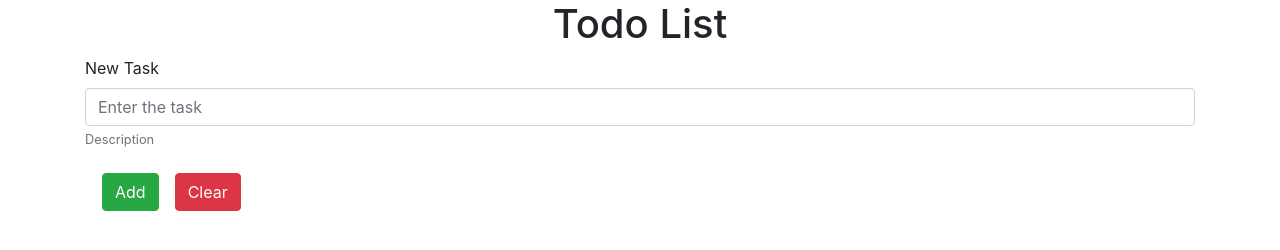
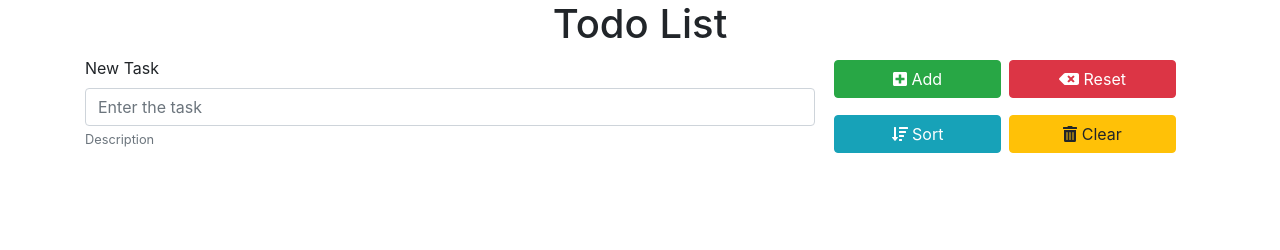
Before and after one commit to rishab-goel-git/todolist, a plain HTML site: page index.html in a window 1280 px wide. Drawn offline with nearby package versions, Linux system fonts and the light colour scheme.

Commit message:
buttons layout handled on resizing the window

```diff
--- a/index.html
+++ b/index.html
@@ -10,6 +10,7 @@
     <script src="https://code.jquery.com/jquery-3.5.1.slim.min.js" integrity="sha384-DfXdz2htPH0lsSSs5nCTpuj/zy4C+OGpamoFVy38MVBnE+IbbVYUew+OrCXaRkfj" crossorigin="anonymous"></script>
     <script src="https://cdn.jsdelivr.net/npm/popper.js@1.16.0/dist/umd/popper.min.js" integrity="sha384-Q6E9RHvbIyZFJoft+2mJbHaEWldlvI9IOYy5n3zV9zzTtmI3UksdQRVvoxMfooAo" crossorigin="anonymous"></script>
     <script src="https://stackpath.bootstrapcdn.com/bootstrap/4.5.0/js/bootstrap.min.js" integrity="sha384-OgVRvuATP1z7JjHLkuOU7Xw704+h835Lr+6QL9UvYjZE3Ipu6Tp75j7Bh/kR0JKI" crossorigin="anonymous"></script>
+    <script src = "https://cdnjs.cloudflare.com/ajax/libs/font-awesome/5.13.0/js/all.js"></script>
     <script defer src="script.js"></script>
     <link rel="stylesheet" href="style.css">
 </head>
@@ -18,19 +19,37 @@
     <h1 align = "center">Todo List</h1>
     <!------ Input box   ------->
     <div class = "row" >
-       <div class = "col">
-
+       <div class = "col-8">
            <div class="form-group">
                <label for="inpNewTask">New Task</label>
                <input type="text" class="form-control" id="inpNewTask" aria-describedby="newTaskHelp" placeholder="Enter the task">
                <small id="newTaskHelp" class="form-text text-muted">Description</small>
            </div>
        </div>
-    </div>
-    <!-----Buttons ----->
-    <div class="row px-4" >
-        <button class="btn btn-success m-2" id="btnAdd">Add</button>
-        <button class="btn btn-danger m-2" id="btnClear">Clear</button>
+        <!----- Buttons ----->
+        <div class ="col-md-4 row">
+            <div class="col-6 col-sm-3 col-md-6 p-1">
+                <button class="btn btn-success col" id="btnAdd"><i class="fa fa-plus-square"></i> Add </button>
+            </div>
+            <div class="col-6 col-sm-3 col-md-6 p-1">
+                <button class="btn btn-danger col" id="btnReset"><i class="fa fa-backspace"></i> Reset </button>
+            </div>
+            <div class="col-6 col-sm-3 col-md-6 p-1">
+                <button class="btn btn-info col" id="btnSort"><i class="fa fa-sort-amount-down"></i> Sort </button>
+            </div>
+            <div class="col-6 col-sm-3 col-md-6 p-1">
+                <button class="btn btn-warning col" id="btnClear"><i class="fa fa-trash-alt"></i> Clear </button>
+            </div>
+<!--            <div class="">-->
+<!--                <button class="btn btn-success col-md m-2" id="btnAdd"><i class="fa fa-plus-square"></i> Add </button>-->
+<!--                <button class="btn btn-danger col-md m-2" id="btnReset"><i class="fa fa-backspace"></i> Reset </button>-->
+<!--            </div>-->
+<!--            <div class="">-->
+<!--                <button class="btn btn-info col-md m-2" id="btnSort"><i class="fa fa-sort-amount-down"></i> Sort </button>-->
+<!--                <button class="btn btn-warning col-md m-2" id="btnClear"><i class="fa fa-trash-alt"></i> Clear </button>-->
+<!--            </div>-->
+
+        </div>
     </div>
 
     <!----- TodoList box ----->
--- a/script.js
+++ b/script.js
@@ -1,6 +1,6 @@
 let ulTasks = $('#ulTasks')
 let btnAdd = $('#btnAdd')
-let btnClear = $('#btnClear')
+let btnReset = $('#btnReset')
 let inpNewTask = $('#inpNewTask')
 
 function addItem(){
@@ -22,6 +22,6 @@ inpNewTask.keypress((e)=>{
 
 btnAdd.click(addItem)
 
-btnClear.click(()=>{
+btnReset.click(()=>{
     inpNewTask.val("")
 })
```
